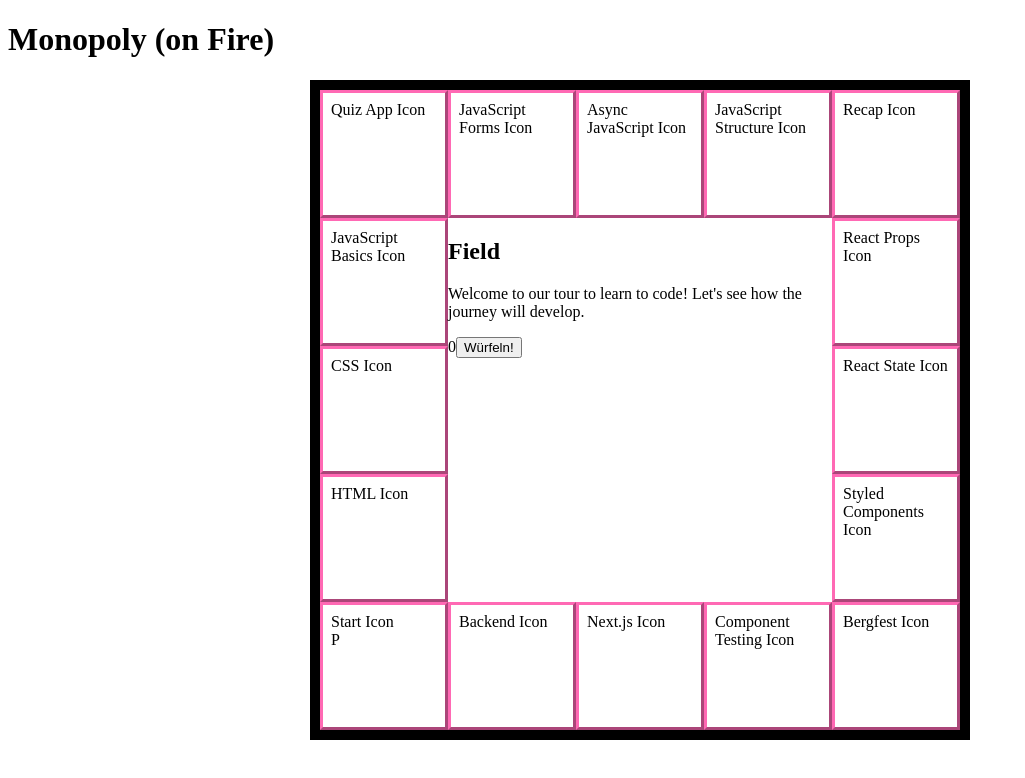
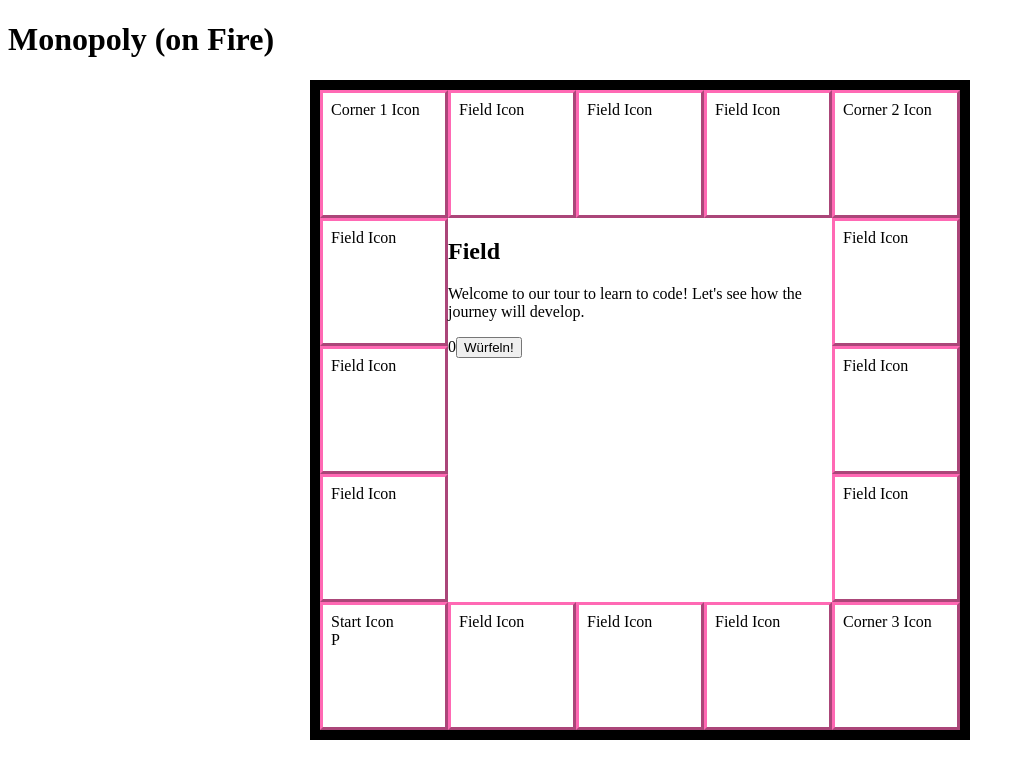
Before and after one commit to mbosselmann/pyropoly, a Next.js app: page / in a window 1280 px wide. Shown: the top 778 px of the page, without its empty margins (0-1025 px from the left). Built offline with nearby package versions, Linux system fonts and the light colour scheme.

Commit message:
Update data

```diff
--- a/src/db.js
+++ b/src/db.js
@@ -2,33 +2,33 @@ export const fields = [
   [
     {
       id: 1,
-      name: "Quiz App",
+      name: "Corner 1",
       fieldNumber: 4,
       message: "Challenge Time! Can you apply your current learnings?",
     },
     {
       id: 2,
-      name: "JavaScript Forms",
+      name: "Field",
       fieldNumber: 5,
       message:
         "This one is a tough topic. Try to gain the chance to free yourself from here by rolling the dice.",
     },
     {
       id: 3,
-      name: "Async JavaScript",
+      name: "Field",
       fieldNumber: 6,
       message:
         "Yeah! Let's learn more about it to fetch what we can. We gonna fetch them all!",
     },
     {
       id: 4,
-      name: "JavaScript Structure",
+      name: "Field",
       fieldNumber: 7,
       message: "If we have no structure we do not find anything in our code.",
     },
     {
       id: 5,
-      name: "Recap",
+      name: "Corner 2",
       fieldNumber: 8,
       message:
         "You arrived on the recap field for endlessly repeating the learned topics by coding some recap projects. Try to show that you can apply your knowledge and that you are ready to move forward.",
@@ -37,20 +37,20 @@ export const fields = [
   [
     {
       id: 3,
-      name: "JavaScript Basics",
+      name: "Field",
       fieldNumber: 3,
       message:
         "We have structure, we have stylings, now we want interaction! Let's go!",
     },
     {
       id: 2,
-      name: "CSS",
+      name: "Field",
       fieldNumber: 2,
       message: "Styling seems more complicated than it seems.",
     },
     {
       id: 1,
-      name: "HTML",
+      name: "Field",
       fieldNumber: 1,
       message: "Nice start! Let's learn all about semantics.",
     },
@@ -58,14 +58,14 @@ export const fields = [
   [
     {
       id: 1,
-      name: "React Props",
+      name: "Field",
       fieldNumber: 9,
       message: "Challenge accepted! Understand the basics.",
     },
-    { id: 2, name: "React State", fieldNumber: 10, message: "..." },
+    { id: 2, name: "Field", fieldNumber: 10, message: "..." },
     {
       id: 3,
-      name: "Styled Components",
+      name: "Field",
       fieldNumber: 11,
       message:
         "Nice to be here and relax. Throw the dice to see if you want to stay here longer.",
@@ -81,23 +81,23 @@ export const fields = [
     },
     {
       id: 2,
-      name: "Backend",
+      name: "Field",
       fieldNumber: 15,
       message:
         "Optional or not. This step also needs to be learned. Let us stay here before we start with our capstone project.",
     },
     {
       id: 3,
-      name: "Next.js",
+      name: "Field",
       fieldNumber: 14,
       message: "Next level! Now we have learned the fundamentals of react.",
     },
     {
       id: 4,
-      name: "Component Testing",
+      name: "Field",
       fieldNumber: 13,
       message: "Nice start!",
     },
-    { id: 5, name: "Bergfest", fieldNumber: 12, message: "Nice start!" },
+    { id: 5, name: "Corner 3", fieldNumber: 12, message: "Nice start!" },
   ],
 ];
```
